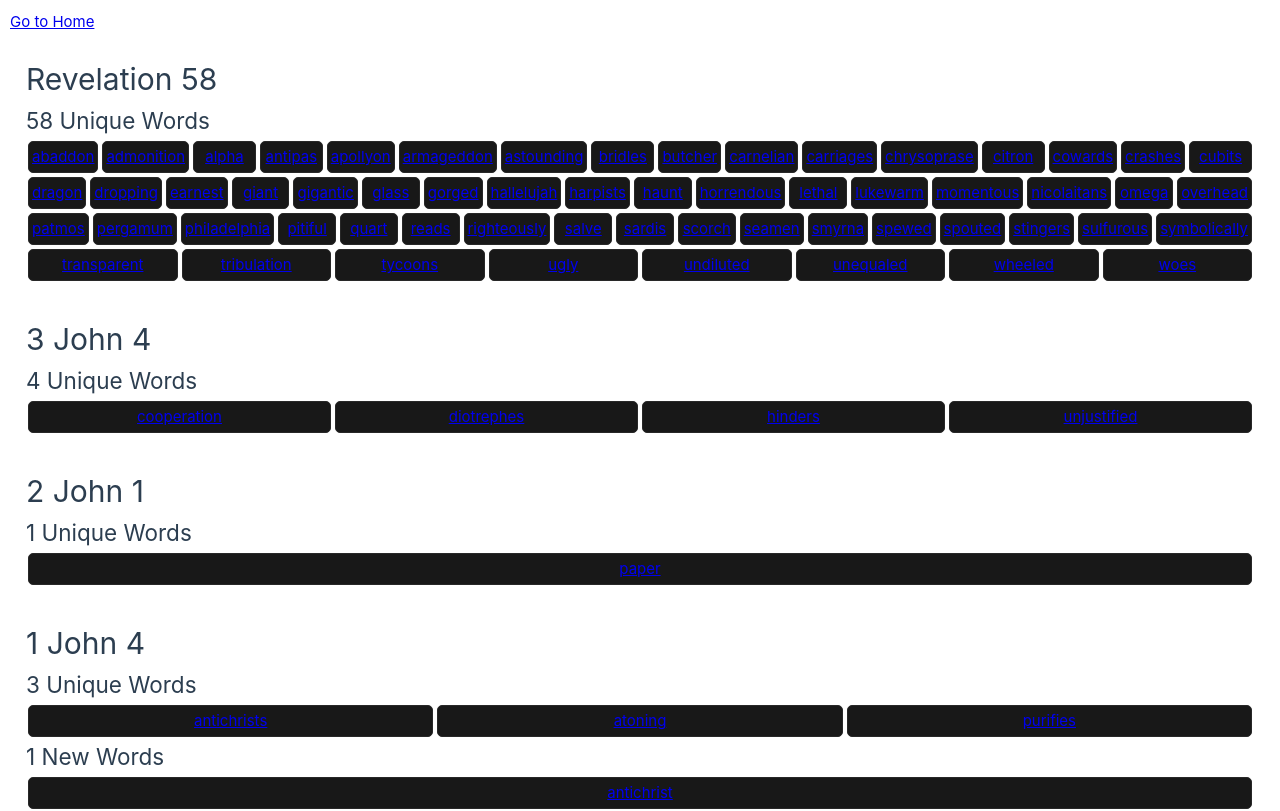
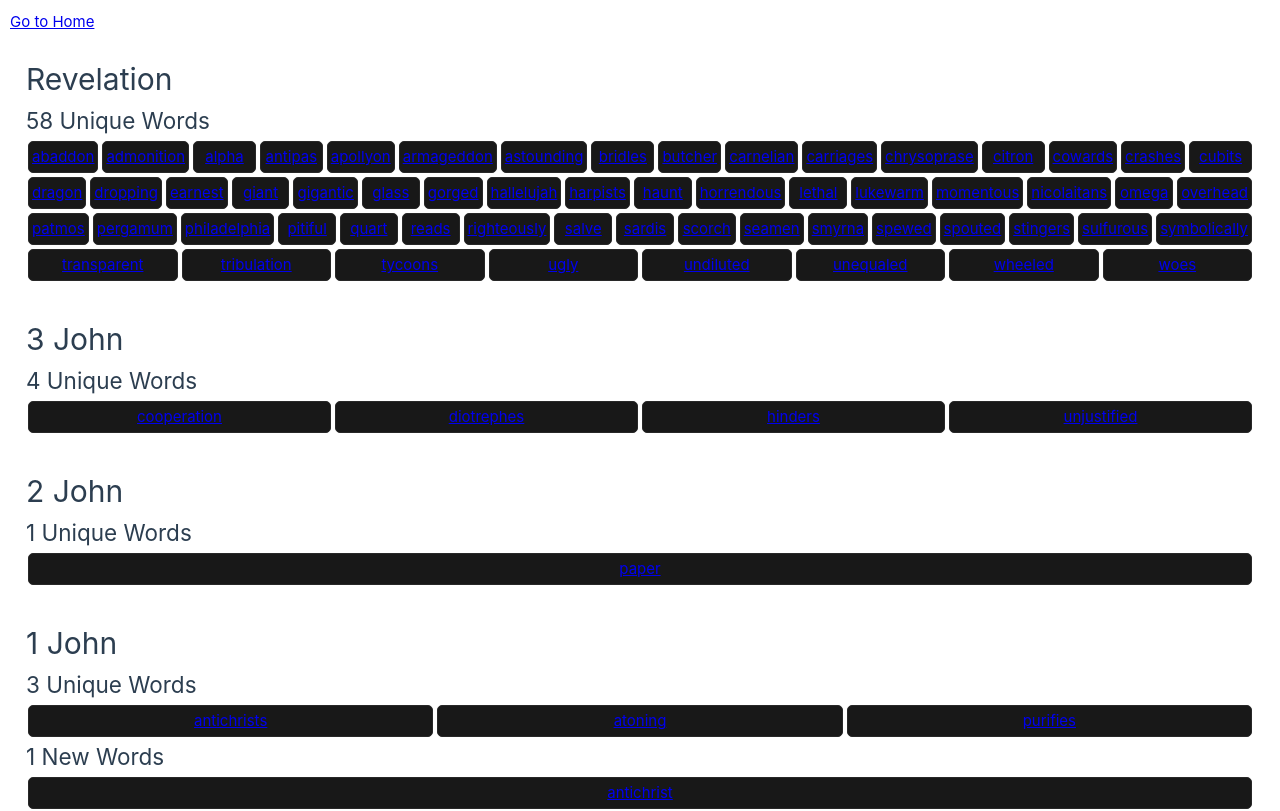
Before and after one commit to gbotros/bible-dashboard, a Vue app: page /new-words in a window 1280 px wide. Shown: the top 811 px of the page. Built offline with nearby package versions, Linux system fonts and the light colour scheme; what vue3-apexcharts would draw is missing.

Commit message:
remove confusing words count from book name

```diff
--- a/src/components/newWordsAppearance/newWordsAppearance.vue
+++ b/src/components/newWordsAppearance/newWordsAppearance.vue
@@ -14,7 +14,7 @@ const props = defineProps<{
 
   <div v-for="(bookModel, bookName) in newWordsAppearanceModel.data" :key="bookName" class="book">
 
-    <h1>{{ bookName }} {{ bookModel.uniqueWords.length + bookModel.newWords.length }}</h1>
+    <h1> {{ bookName }} </h1>
 
     <div v-if="bookModel.uniqueWords.length > 0">
       <h2>{{ bookModel.uniqueWords.length }} Unique Words </h2>
```
